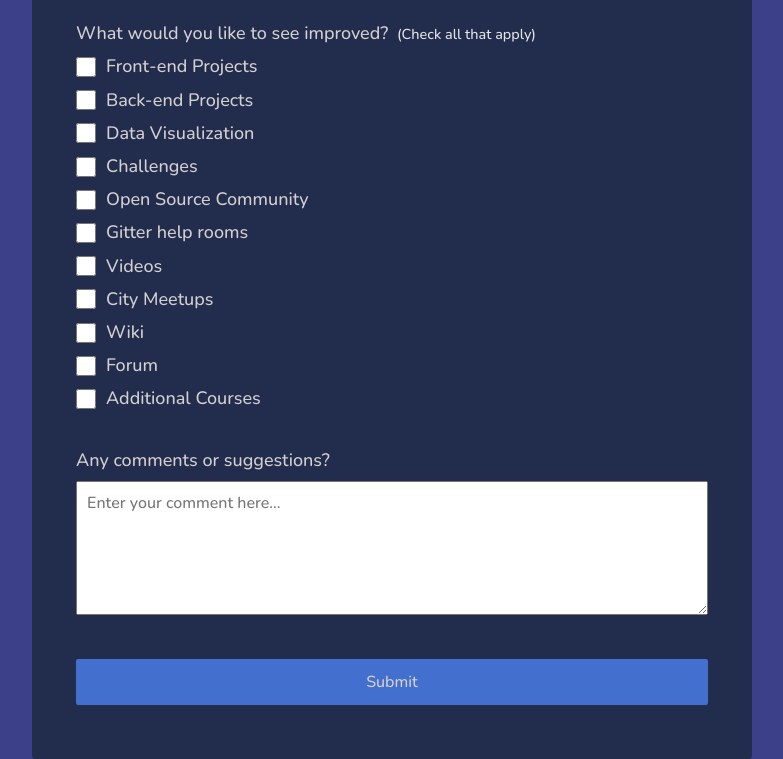
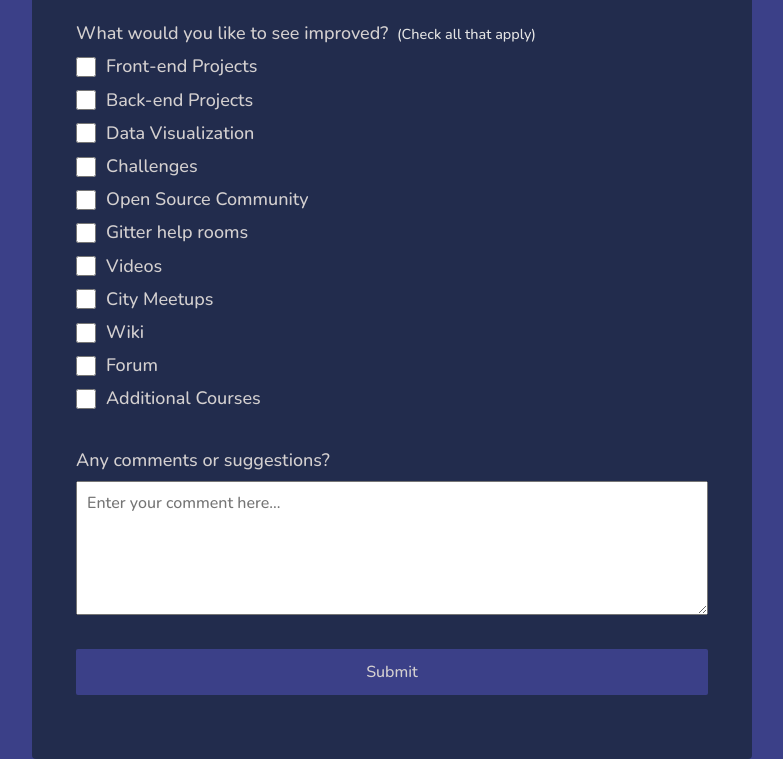
Before and after one commit to Shivam-dot-com/FCC-Responsive-Web-Design-Projects, a plain HTML site: page Survey Form/index.html in a window 1280 px wide. In both pictures the pointer is over the button "Submit". Shown: the part 831-1590 px from the top of the page, without its empty margins (248-1031 px from the left). Drawn offline with nearby package versions, Linux system fonts and the light colour scheme.

Commit message:
Style update

```diff
--- a/Survey Form/style.css
+++ b/Survey Form/style.css
@@ -102,7 +102,6 @@ header {
 }
 
 /* form */
-
 form {
     background: var(--color-darkblue-alpha);
     padding: 2.5rem 0.625rem;
@@ -165,5 +164,5 @@ form {
 }
 
 .submit-button:hover {
-    transform: translateY(10px);
+    background: var(--color-darkblue);
 }
```
Also changed, not shown: Survey Form/Students.webp (deleted).
